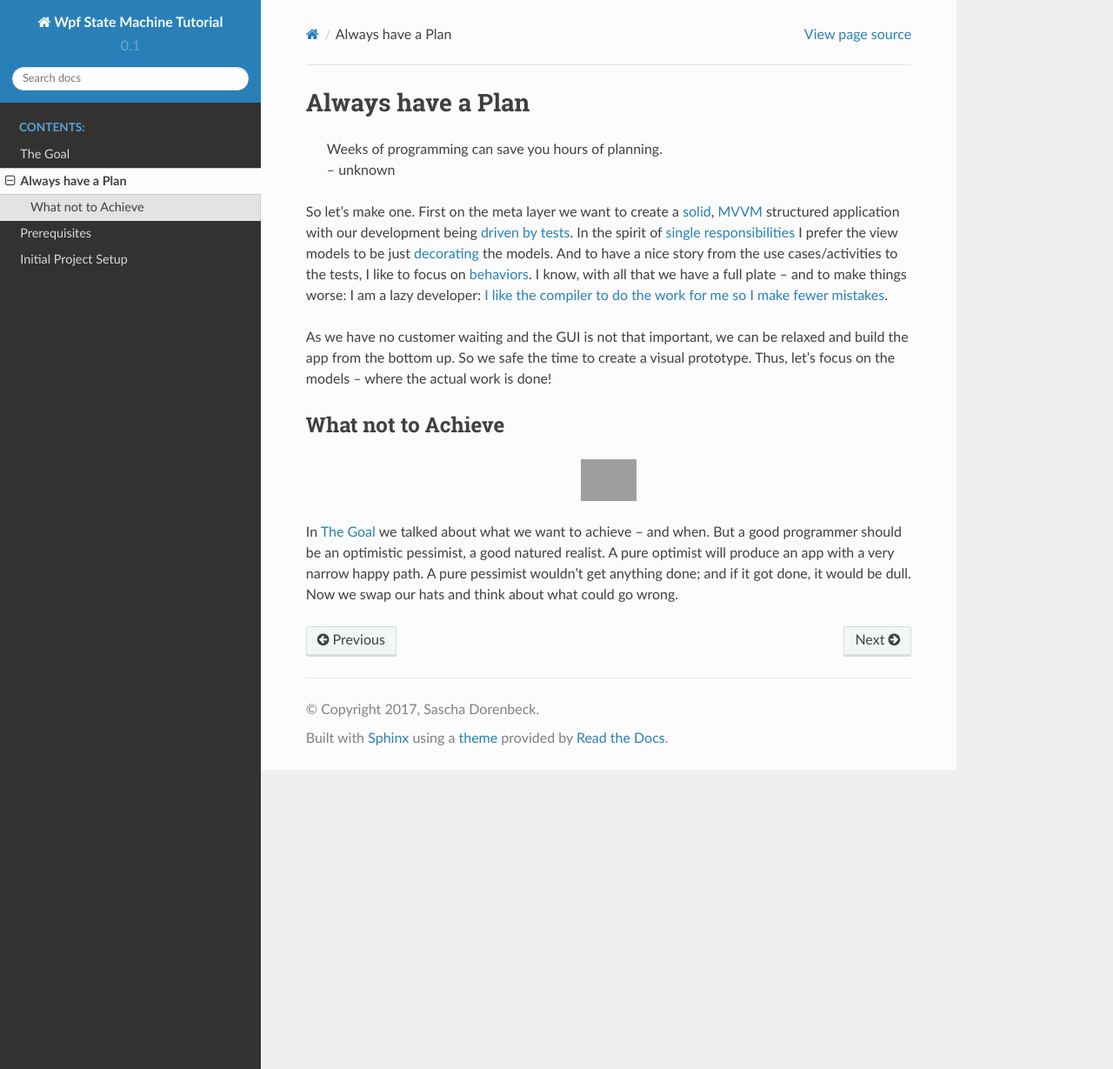
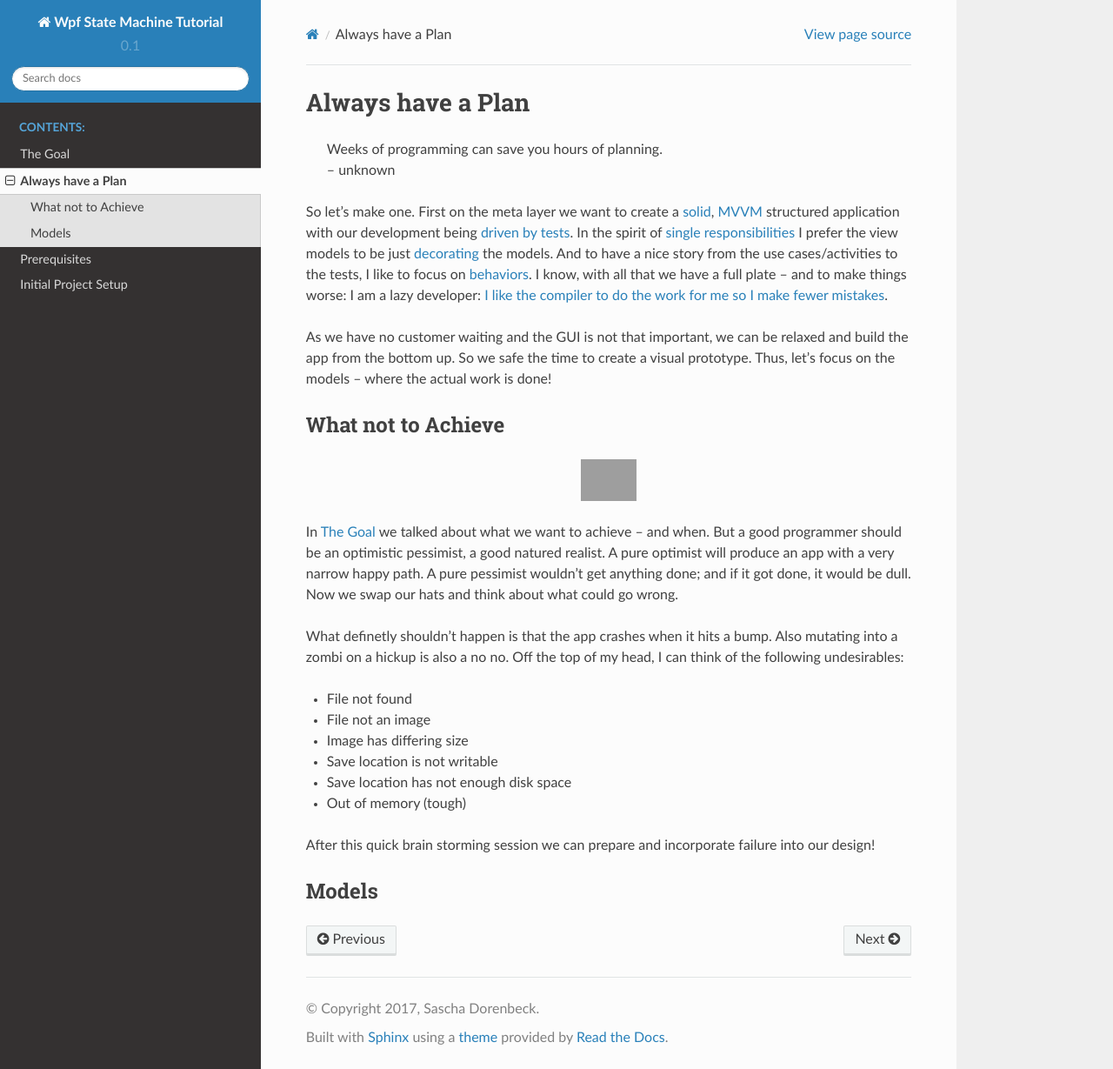
Before and after one commit to parsd/wpf-state-machine-tutorial, a Sphinx documentation site: the page built from doc/source/plan.rst, in a window 1280 px wide and 1229 px high. Shown: the whole window at 87% size. Built offline with Sphinx 7.4.7 and the Read the Docs theme 2.0.0, drawn with Linux system fonts in a browser that asks for light colours; grey boxes are pictures that could not be loaded.

Commit message:
Added failure possibilities.

```diff
--- a/doc/source/plan.rst
+++ b/doc/source/plan.rst
@@ -23,8 +23,22 @@ What not to Achieve
 
 |yinyang|
 
+In :doc:`goal` we talked about what we want to achieve – and when. But a good programmer should be an optimistic pessimist, a good natured realist. A pure optimist will produce an app with a very narrow happy path. A pure pessimist wouldn’t get anything done; and if it got done, it would be dull. Now we swap our hats and think about what could go wrong.
 
-In :doc:`goal` we talked about what we want to achieve – and when. But a good programmer should be an optimistic pessimist, a good natured realist. A pure optimist will produce an app with a very narrow happy path. A pure pessimist wouldn’t get anything done; and if it got done, it would be dull. Now we swap our hats and think about what could go wrong.
+What definetly shouldn't happen is that the app crashes when it hits a bump. Also mutating into a zombi on a hickup is also a no no. Off the top of my head, I can think of the following undesirables:
+
+* File not found
+* File not an image
+* Image has differing size
+* Save location is not writable
+* Save location has not enough disk space
+* Out of memory (tough)
+
+After this quick brain storming session we can prepare and incorporate failure into our design!
+
+Models
+======
+
 
 .. |br| raw:: html
 
```
